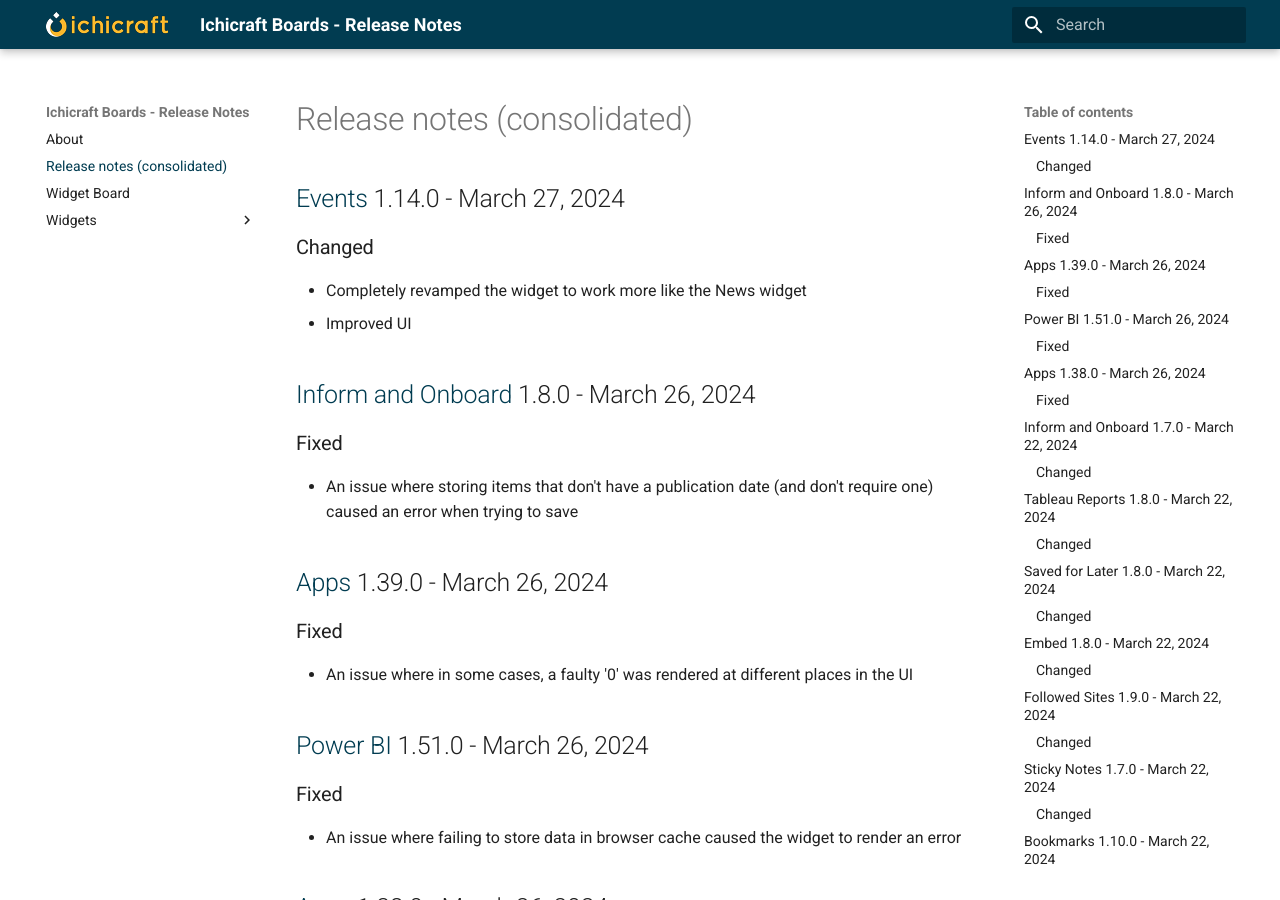
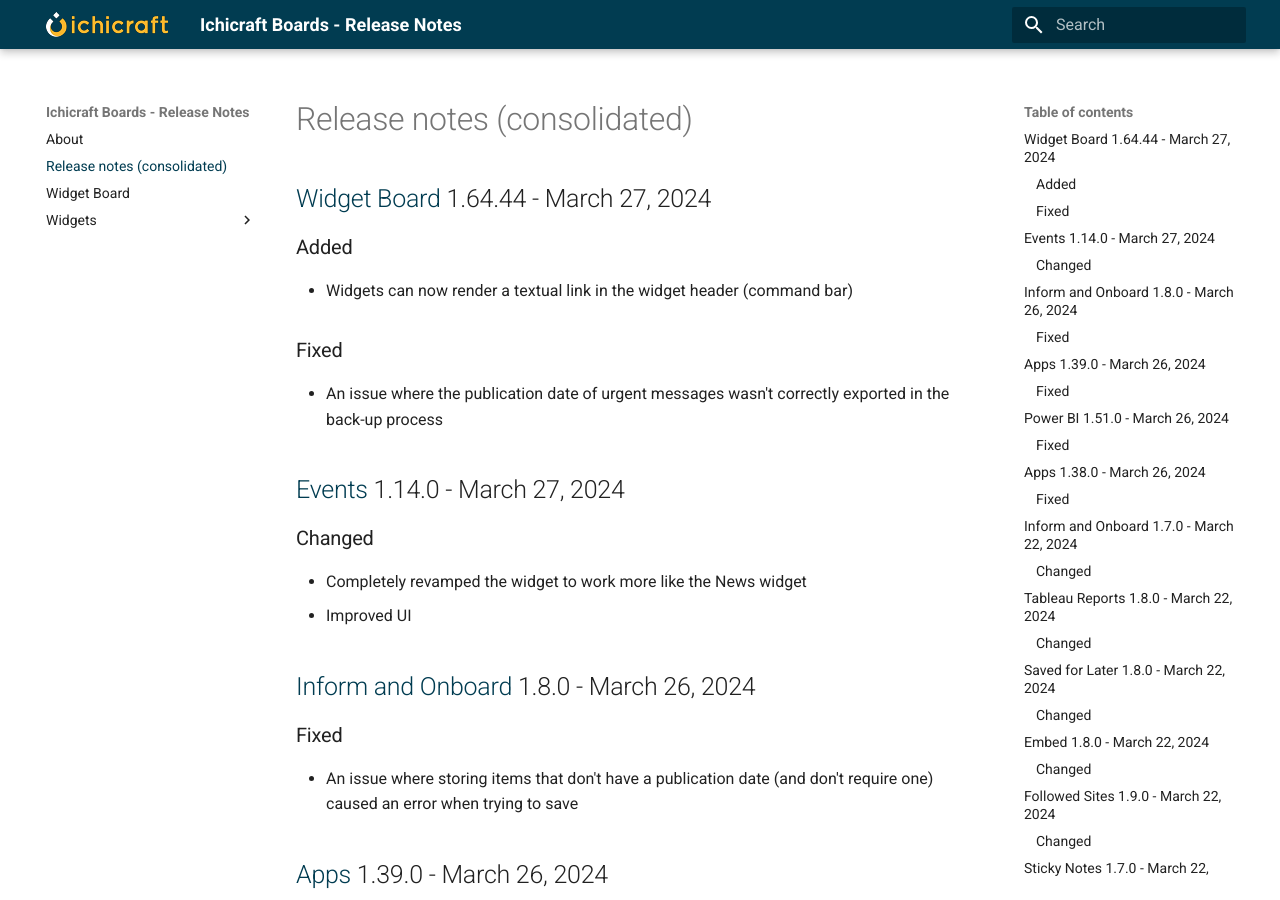
Before and after one commit to ichicraft/widgets-docs, an MkDocs documentation site: the page built from docs/Release-notes-(consolidated).md, in a window 1280 px wide and 900 px high. Built offline with MkDocs 1.6.1 and Material for MkDocs 9.7.7, drawn with Linux system fonts in a browser that asks for light colours.

Commit message:
Release notes updated by BuildService

```diff
--- a/docs/Release-notes-(consolidated).md
+++ b/docs/Release-notes-(consolidated).md
@@ -1,3 +1,11 @@
+## [Widget Board](./Widget Board.md) 1.64.44 - March 27, 2024
+
+### Added
+- Widgets can now render a textual link in the widget header (command bar)
+
+### Fixed
+- An issue where the publication date of urgent messages wasn&#x27;t correctly exported in the back-up process
+
 ## [Events](./Widgets/Events.md) 1.14.0 - March 27, 2024
 
 ### Changed
```
Also changed, not shown: docs/Widget Board.md (+8 -0 lines).
